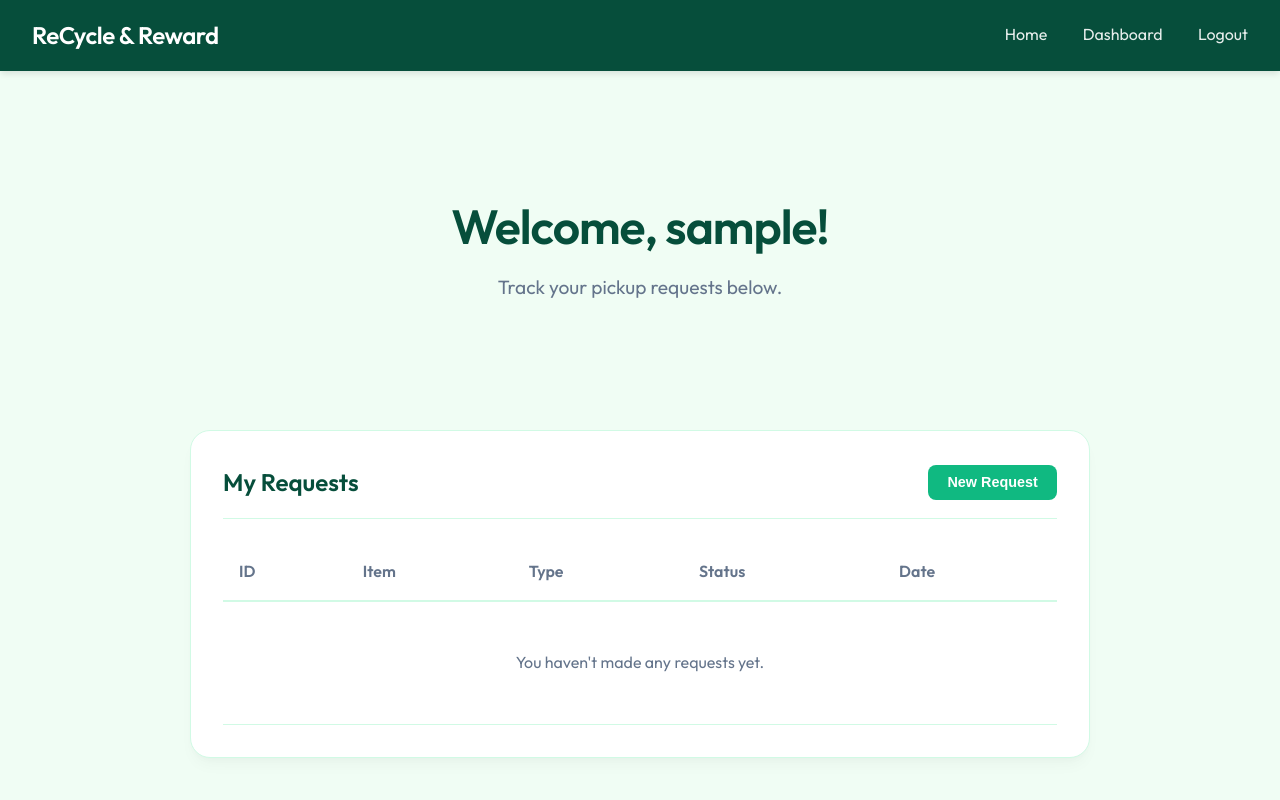
After one commit to snehas82523/e-waste-disposal-system, a Flask app: page /dashboard in a window 1280 px wide. The commit adds this page. Run offline with Flask 3, Linux system fonts and the light colour scheme; the visitor is signed in with stand-in values (Sample User, id 1).

Commit message:
updated with user module,temmplates from chatgpt

```diff
--- a/app.py
+++ b/app.py
@@ -13,13 +13,69 @@ db.init_app(app)
 def home():
     return render_template('index.html')
 
+@app.route('/register', methods=['GET', 'POST'])
+def register():
+    if request.method == 'POST':
+        username = request.form['username']
+        email = request.form['email']
+        password = request.form['password']
+        full_name = request.form['full_name']
+        phone = request.form['phone']
+        address = request.form['address']
+
+        # Check if user exists
+        existing_user = User.query.filter((User.username == username) | (User.email == email)).first()
+        if existing_user:
+            flash('Username or Email already exists.')
+            return redirect(url_for('register'))
+
+        new_user = User(username=username, email=email, password=password, full_name=full_name, phone=phone, address=address)
+        db.session.add(new_user)
+        db.session.commit()
+
+        flash('Registration successful! Please login.')
+        return redirect(url_for('login'))
+
+    return render_template('user_register.html')
+
+@app.route('/login', methods=['GET', 'POST'])
+def login():
+    if request.method == 'POST':
+        username = request.form['username']
+        password = request.form['password']
+
+        user = User.query.filter_by(username=username).first()
+        if user and user.password == password:
+            session['user_id'] = user.id
+            session['username'] = user.username
+            return redirect(url_for('dashboard'))
+        else:
+            flash('Invalid username or password')
+            return redirect(url_for('login'))
+
+    return render_template('login.html')
+
+@app.route('/logout')
+def logout():
+    session.pop('user_id', None)
+    session.pop('username', None)
+    return redirect(url_for('home'))
+
+@app.route('/dashboard')
+def dashboard():
+    if 'user_id' not in session:
+        return redirect(url_for('login'))
+
+    requests = PickupRequest.query.filter_by(user_id=session['user_id']).order_by(PickupRequest.created_at.desc()).all()
+    return render_template('user_dashboard.html', requests=requests)
+
 @app.route('/admin/login', methods=['GET', 'POST'])
 def admin_login():
     if request.method == 'POST':
         username = request.form['username']
         password = request.form['password']
 
-        # Hardcoded Admin Credentials
+        # Admin Credentials
         if username == 'admin' and password == 'admin123':
             session['admin_logged_in'] = True
             return redirect(url_for('admin_dashboard'))
@@ -86,10 +142,12 @@ def get_requests():
 @app.route('/api/requests', methods=['POST'])
 def create_request():
     data = request.json
-    # Simplify: assume User ID 1 exists for demo if not provided, or handle auth later
-    user_id = data.get('user_id', 1)
+    # Use session user_id if available, otherwise fallback to payload (or default to 1)
+    user_id = session.get('user_id')
+    if not user_id:
+        user_id = data.get('user_id', 1)
 
-    # Robustness Check: If User 1 doesn't exist (e.g. DB cleared), create it to avoid 500 Error
+    # Robustness Check: If User ID 1 is used and doesn't exist, create DemoUser
     if user_id == 1 and not User.query.get(1):
         demo_user = User(id=1, username='DemoUser', email='user@example.com', password='password')
         db.session.add(demo_user)
--- a/static/js/app.js
+++ b/static/js/app.js
@@ -47,6 +47,10 @@ function setupIndex() {
                         <p>Status: <span class="badge badge-pending">${data.status}</span></p>
                     </div>`;
                 form.reset();
+                // Reload to update table
+                setTimeout(() => {
+                    window.location.reload();
+                }, 1500);
             } else {
                 msgDiv.innerHTML = `<p class="error">Error: ${data.error}</p>`;
             }
--- a/templates/admin.html
+++ b/templates/admin.html
@@ -4,8 +4,6 @@
 <div class="admin-dashboard">
     <div class="header-section" style="display: flex; justify-content: space-between; align-items: center;">
         <h1 style="padding-left: 2rem;">Admin Dashboard</h1>
-        <a href="{{ url_for('admin_logout') }}" class="btn-sm btn-outline"
-            style="text-decoration: none; color: white; background-color: #dc3545; border-color: #dc3545; margin-right: 20px;">Logout</a>
     </div>
 
     <div class="grid-container">
--- a/templates/base.html
+++ b/templates/base.html
@@ -15,8 +15,26 @@
         <div class="logo">ReCycle & Reward</div>
         <div class="nav-links">
             <a href="{{ url_for('home') }}">Home</a>
-            <a href="{{ url_for('admin_dashboard') }}">Admin</a>
+
+            <!-- Auth links restored -->
+            {% if session.get('user_id') %}
+            <a href="{{ url_for('dashboard') }}">Dashboard</a>
+            <a href="{{ url_for('logout') }}">Logout</a>
+            {% endif %}
+
+            {% if not session.get('user_id') %}
+            <div
+                style="border-left: 1px solid rgba(255,255,255,0.3); height: 20px; display: inline-block; margin: 0 10px; vertical-align: middle;">
+            </div>
+
+            {% if session.get('admin_logged_in') %}
+            <a href="{{ url_for('admin_dashboard') }}">Admin Panel</a>
+            <a href="{{ url_for('admin_logout') }}">Logout</a>
+            {% else %}
+            <a href="{{ url_for('admin_login') }}">Admin Login</a>
             <a href="{{ url_for('employee_portal') }}">Employee Portal</a>
+            {% endif %}
+            {% endif %}
         </div>
     </nav>
 
--- /dev/null
+++ b/templates/user_dashboard.html
@@ -0,0 +1,108 @@
+{% extends "base.html" %}
+
+{% block content %}
+<div class="hero-section" style="padding-top: 6rem; padding-bottom: 3rem; text-align: center;">
+    <h1 style="font-size: 3rem; margin-bottom: 1rem; color: var(--primary-color);">Welcome, {{ session.get('username')
+        }}!</h1>
+    <p style="font-size: 1.2rem; color: var(--text-muted);">Track your pickup requests below.</p>
+</div>
+
+<div class="grid-container" style="max-width: 900px; margin: 0 auto; display: block;">
+
+    <!-- Collapsible Request Form -->
+    <div id="request-form-container" style="display: none; margin-bottom: 2rem;">
+        <div class="form-container"
+            style="padding: 2rem; border: 1px solid var(--border-color); box-shadow: 0 4px 6px -1px rgba(0,0,0,0.1); max-width: 100%;">
+            <div style="display: flex; justify-content: space-between; align-items: center; margin-bottom: 1rem;">
+                <h3 style="margin: 0;">New Request</h3>
+                <button onclick="toggleForm()" class="btn-sm"
+                    style="background: none; border: none; font-size: 1.5rem; cursor: pointer;">&times;</button>
+            </div>
+            <form id="pickup-request-form">
+                <div style="display: grid; grid-template-columns: 1fr 2fr; gap: 1rem;">
+                    <select id="item-type" required style="margin-bottom: 0;">
+                        <option value="" disabled selected>Select Item Type...</option>
+                        <option value="Laptop">Laptop</option>
+                        <option value="Phone">Phone</option>
+                        <option value="Tablet">Tablet</option>
+                        <option value="Appliance">Appliance</option>
+                        <option value="Other">Other</option>
+                    </select>
+                    <input type="text" id="item-desc" placeholder="Describe items (e.g., Broken Printer)" required
+                        style="margin-bottom: 0;">
+                </div>
+                <div style="margin-top: 1rem; text-align: right;">
+                    <button type="submit" class="btn-primary"
+                        style="width: auto; padding-left: 2rem; padding-right: 2rem;">Submit</button>
+                </div>
+                <div id="submission-message" style="margin-top: 1rem;"></div>
+            </form>
+        </div>
+    </div>
+
+    <div id="requests-list-container" class="card full-width">
+        <div class="req-header"
+            style="margin-bottom: 1.5rem; border-bottom: 1px solid var(--border-color); padding-bottom: 1rem; display: flex; justify-content: space-between; align-items: center;">
+            <h2 style="margin: 0; border: none; padding: 0; font-size: 1.5rem;">My Requests</h2>
+            <button onclick="toggleForm()" class="btn-action"
+                style="border-radius: 8px; background-color: #10b981; border: none; padding: 0.6rem 1.2rem; font-weight: 600;">New
+                Request</button>
+        </div>
+
+        <table class="data-table">
+            <thead>
+                <tr>
+                    <th>ID</th>
+                    <th>Item</th>
+                    <th>Type</th>
+                    <th>Status</th>
+                    <th>Date</th>
+                </tr>
+            </thead>
+            <tbody>
+                {% if requests %}
+                {% for req in requests %}
+                <tr>
+                    <td class="req-id">#{{ req.id }}</td>
+                    <td>{{ req.item_description }}</td>
+                    <td>{{ req.item_type }}</td>
+                    <td>
+                        <span class="badge
+                                {% if req.status == 'Created' %}badge-pending{% endif %}
+                                {% if req.status == 'Assigned' %}badge-info{% endif %}
+                                {% if req.status == 'Picked Up' %}badge-warning{% endif %}
+                                {% if req.status == 'Completed' %}badge-success{% endif %}
+                            ">
+                            {{ req.status }}
+                        </span>
+                    </td>
+                    <td>{{ req.created_at }}</td>
+                </tr>
+                {% endfor %}
+                {% else %}
+                <tr>
+                    <td colspan="5" style="text-align: center; padding: 3rem; color: var(--text-muted);">
+                        You haven't made any requests yet.
+                    </td>
+                </tr>
+                {% endif %}
+            </tbody>
+        </table>
+    </div>
+</div>
+
+<script>
+    function toggleForm() {
+        const form = document.getElementById('request-form-container');
+        const list = document.getElementById('requests-list-container');
+
+        if (form.style.display === 'none') {
+            form.style.display = 'block';
+            list.style.display = 'none';
+        } else {
+            form.style.display = 'none';
+            list.style.display = 'block';
+        }
+    }
+</script>
+{% endblock %}
```
Also changed, not shown: models.py (+14 -3 lines), templates/index.html (+23 -20 lines), templates/login.html (added, +20 -0 lines), templates/user_register.html (added, +24 -0 lines), README.md.
